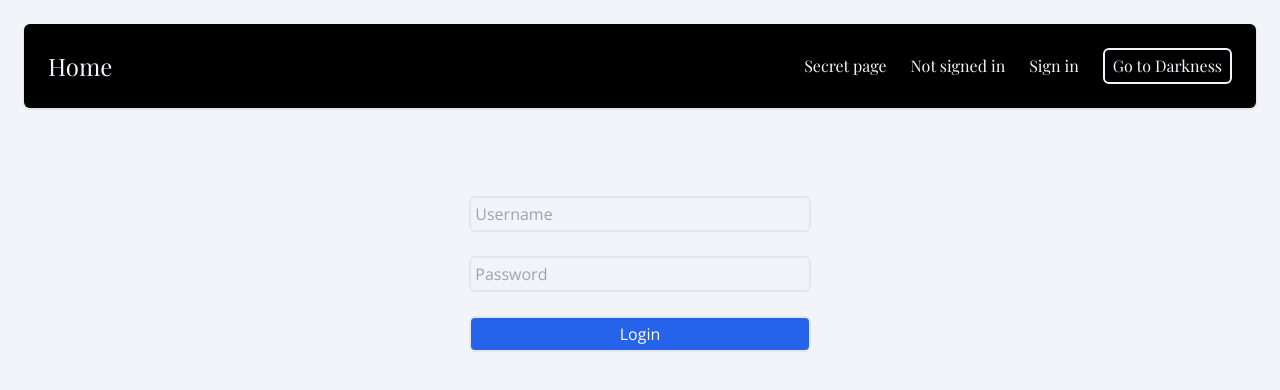
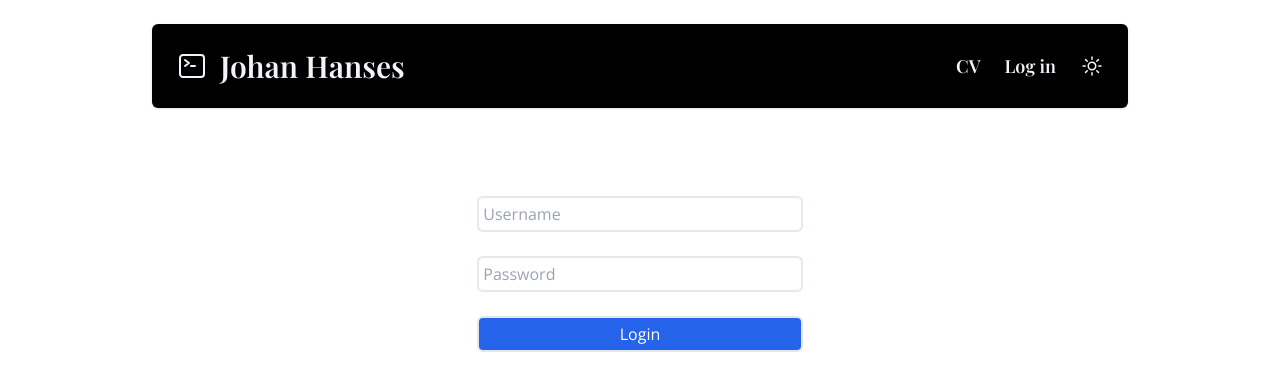
Before and after one commit to johanhanses/pages-johanhanses.com, a Next.js app: page /auth/login in a window 1280 px wide. Shown: the top 390 px of the page. Built offline with nearby package versions, Linux system fonts and the light colour scheme; no server answers; a web font is replaced by a local one.

Commit message:
Layout and bug fixes

```diff
--- a/components/Header.tsx
+++ b/components/Header.tsx
@@ -1,23 +1,27 @@
 import Link from 'next/link'
 import LogInOutButton from './LogInOutButton'
 import ToggleColorMode from './ToggleColorMode'
+import { CommandLineIcon } from '@heroicons/react/24/outline'
 
 export default function Header() {
   return (
-    <header className="flex items-center justify-between p-6 bg-black dark:bg-slate-100 text-slate-100 dark:text-slate-900 shadow font-playfair rounded-md">
+    <header className="flex items-center justify-between p-6 bg-black text-slate-100 shadow font-playfair rounded-md dark:rounded-none font-semibold text-lg dark:border-b border-slate-100">
       <Link href="/">
-        <h1 className="text-2xl font-semi-bold">Home</h1>
+        <h1 className="text-3xl flex items-center justify-center gap-3">
+          <CommandLineIcon className="w-8 h-8" />
+          Johan Hanses
+        </h1>
       </Link>
       <div className="flex items-center gap-6">
         <nav className="flex items-center gap-6">
           <Link
             href="/secret"
-            className="hover:underline"
+            className=""
           >
-            Secret page
+            CV
           </Link>
-          <LogInOutButton />
         </nav>
+        <LogInOutButton />
         <ToggleColorMode />
       </div>
     </header>
--- a/components/Layout.tsx
+++ b/components/Layout.tsx
@@ -23,9 +23,9 @@ export default function Layout({ children }: { children: ReactNode }) {
           href="/favicon.ico"
         />
       </Head>
-      <div className={`${openSans.variable} ${playfair.variable} p-6 font-openSans`}>
+      <div className={`${openSans.variable} ${playfair.variable} p-6 font-openSans max-w-5xl mx-auto`}>
         <Header />
-        <main className="max-w-5xl mx-auto py-16">{children}</main>
+        <main className="mx-auto py-16">{children}</main>
       </div>
     </>
   )
--- a/components/LogInOutButton.tsx
+++ b/components/LogInOutButton.tsx
@@ -1,18 +1,11 @@
-import { User } from '@prisma/client'
-import { Session, SessionOptions } from 'next-auth'
 import { useSession, signIn, signOut } from 'next-auth/react'
-
-type MySession = Session & {
-  user: User
-}
+import Link from 'next/link'
 
 export default function LogInOutButton() {
   const { data: session } = useSession()
 
   if (session) {
     return (
-      <>
-        Signed in as {(session.user as MySession).user.username} <br />
       <button
         onClick={() =>
           signOut({
@@ -20,15 +13,9 @@ export default function LogInOutButton() {
           })
         }
       >
-          Sign out
+        Log out
       </button>
-      </>
     )
   }
-  return (
-    <>
-      Not signed in <br />
-      <button onClick={() => signIn()}>Sign in</button>
-    </>
-  )
+  return <Link href="/auth/login">Log in</Link>
 }
--- a/components/ToggleColorMode.tsx
+++ b/components/ToggleColorMode.tsx
@@ -1,6 +1,7 @@
 import { useState, useEffect } from 'react'
 import { useTheme } from 'next-themes'
 import Button from './Button'
+import { MoonIcon, SunIcon } from '@heroicons/react/24/outline'
 
 export default function ThemeSwitch() {
   const [mounted, setMounted] = useState(false)
@@ -10,11 +11,18 @@ export default function ThemeSwitch() {
     setMounted(true)
   }, [])
 
-  if (!mounted) {
-    return null
-  }
-
-  if (theme === 'dark') return <Button onClick={() => setTheme('light')}>Go to Lightness</Button>
-  if (theme === 'light' || theme === 'system') return <Button onClick={() => setTheme('dark')}>Go to Darkness</Button>
+  if (!mounted) return null
+  if (theme === 'dark')
+    return (
+      <button onClick={() => setTheme('light')}>
+        <MoonIcon className="w-6 h-6" />
+      </button>
+    )
+  if (theme === 'light' || theme === 'system')
+    return (
+      <button onClick={() => setTheme('dark')}>
+        <SunIcon className="w-6 h-6" />
+      </button>
+    )
   return null
 }
--- a/package.json
+++ b/package.json
@@ -9,6 +9,7 @@
     "lint": "next lint"
   },
   "dependencies": {
+    "@heroicons/react": "^2.0.13",
     "@next/font": "13.0.7",
     "@prisma/client": "^4.8.1",
     "@types/bcrypt": "^5.0.0",
@@ -21,6 +22,7 @@
     "next": "13.0.7",
     "next-auth": "^4.18.6",
     "next-themes": "^0.2.1",
+    "prettier-plugin-tailwindcss": "^0.2.1",
     "react": "18.2.0",
     "react-dom": "18.2.0",
     "typescript": "4.9.4"
--- a/pages/_document.tsx
+++ b/pages/_document.tsx
@@ -4,7 +4,7 @@ export default function Document() {
   return (
     <Html lang="en">
       <Head />
-      <body className="bg-slate-100 dark:bg-black text-slate-900 dark:text-slate-100">
+      <body className="bg-white dark:bg-black text-slate-900 dark:text-white antialiased">
         <Main />
         <NextScript />
       </body>
--- a/pages/auth/login.tsx
+++ b/pages/auth/login.tsx
@@ -13,7 +13,7 @@ type SignInProps = {
 
 export default function Login({ csrfToken }: SignInProps) {
   const router = useRouter()
-  const { data, status } = useSession()
+  const { status } = useSession()
   const [values, setValues] = useState({
     username: '',
     password: ''
@@ -28,7 +28,10 @@ export default function Login({ csrfToken }: SignInProps) {
     e.preventDefault()
 
     try {
-      const response = await signIn('credentials', { ...values, redirect: false })
+      const response = await signIn('credentials', {
+        ...values,
+        redirect: false
+      })
       if (response && response.ok) return router.push('/secret')
       setError('Wrong credentials...')
     } catch (error) {
--- a/pages/secret.tsx
+++ b/pages/secret.tsx
@@ -8,7 +8,7 @@ export default function Secret() {
         <title>Johan Hanses | Secret</title>
       </Head>
       <Layout>
-        <div className="">
+        <div>
           <h1 className="text-xl">This is a secret for everybody</h1>
         </div>
       </Layout>
```
Also changed, not shown: pages/index.tsx (+7 -0 lines), 1 other file (tests, documents, lock files or other folders). Lines whose indentation alone changed are shown as unchanged.
